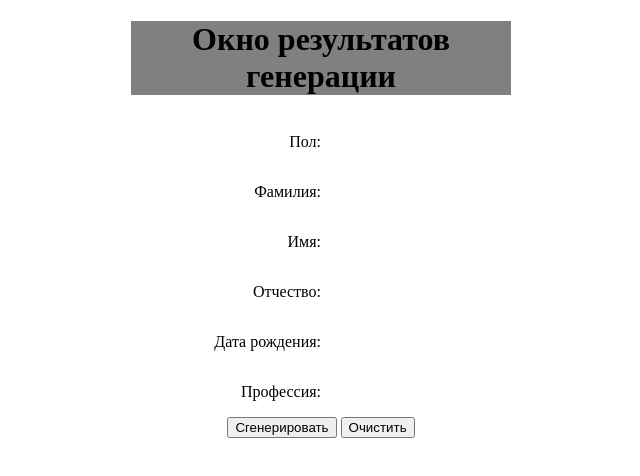
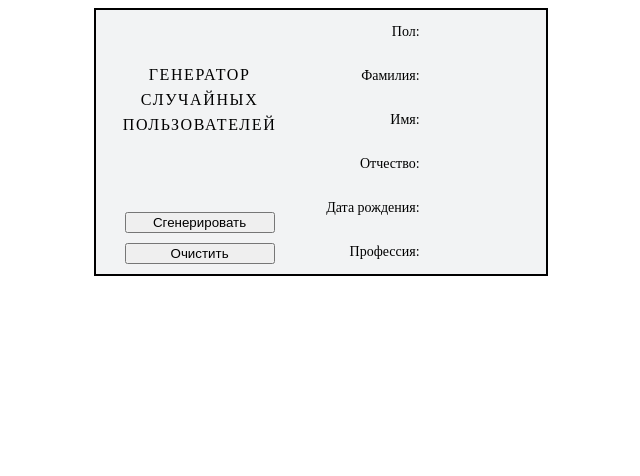
Before and after one commit to mkostrikov/task_9.11, a plain HTML site: page index.html in a window 1280 px wide. Shown: the whole page, without its empty margins (319-959 px from the left). Drawn offline with Linux system fonts and the light colour scheme.

Commit message:
update style.css

```diff
--- a/index.html
+++ b/index.html
@@ -8,10 +8,13 @@
     <title>Генератор случайных пользователей</title>
 </head>
 <body>
-    <header>
-        <h1>Окно результатов генерации</h1>
-    </header>
+    <header></header>
     <main>
+        <div class="buttons">
+            <p class="title">Генератор случайных пользователей</p>
+            <button class="generate">Сгенерировать</button>
+            <button class="reset">Очистить</button>
+        </div>
         <div class="keys">
             <p>Пол:</p>
             <p>Фамилия:</p>
@@ -30,8 +33,6 @@
         </div>
     </main>
     <footer>
-        <button class="generate">Сгенерировать</button>
-        <button class="reset">Очистить</button>
     </footer>
 
     <script src="personGenerator.js"></script>
--- a/init.js
+++ b/init.js
@@ -1,5 +1,4 @@
 document.querySelector(".generate").addEventListener("click", generatePerson);
-document.querySelector(".reset").addEventListener("click", resetPerson);
 
 function generatePerson() {
   personGenerator.getPerson();
@@ -9,6 +8,7 @@ function generatePerson() {
   document.querySelector("#patronymicOutput").innerHTML = personGenerator.person.patronymic;
   document.querySelector("#birthDateOutput").innerHTML = personGenerator.person.birthDate;
   document.querySelector("#profOutput").innerHTML = personGenerator.person.prof;
+  document.querySelector(".reset").addEventListener("click", resetPerson);
 }
 
 function resetPerson() {
--- a/style.css
+++ b/style.css
@@ -1,15 +1,37 @@
-header, main, footer {
-    width: 30%;
+header,
+main,
+footer {
+  width: 450px;
   margin: 0 auto;
   text-align: center;
 }
 
-header {
-    background-color: gray;
+main {
+  display: flex;
+  font-size: 14px;
+  border: 2px solid #000;
+  background-color: #f2f3f4;
 }
 
-main {
+.title {
+  margin: 0 0 75px 0;
+  font-size: 16px;
+  text-transform: uppercase;
+  line-height: 25px;
+  letter-spacing: 0.1em;
+}
+
+.buttons {
   display: flex;
+  flex-direction: column;
+  align-items: center;
+  justify-content: flex-end;
+}
+
+.generate,
+.reset {
+  margin: 0 0 10px 0;
+  width: 150px;
 }
 
 .keys {
@@ -26,6 +48,10 @@ main {
   align-items: flex-start;
 }
 
+.keys p {
+  padding: 0 5px 0 0;
+}
+
 .values p {
-    padding: 0 0 0 15px;
+  padding: 0 0 0 5px;
 }
```
Lines whose indentation alone changed are shown as unchanged.
